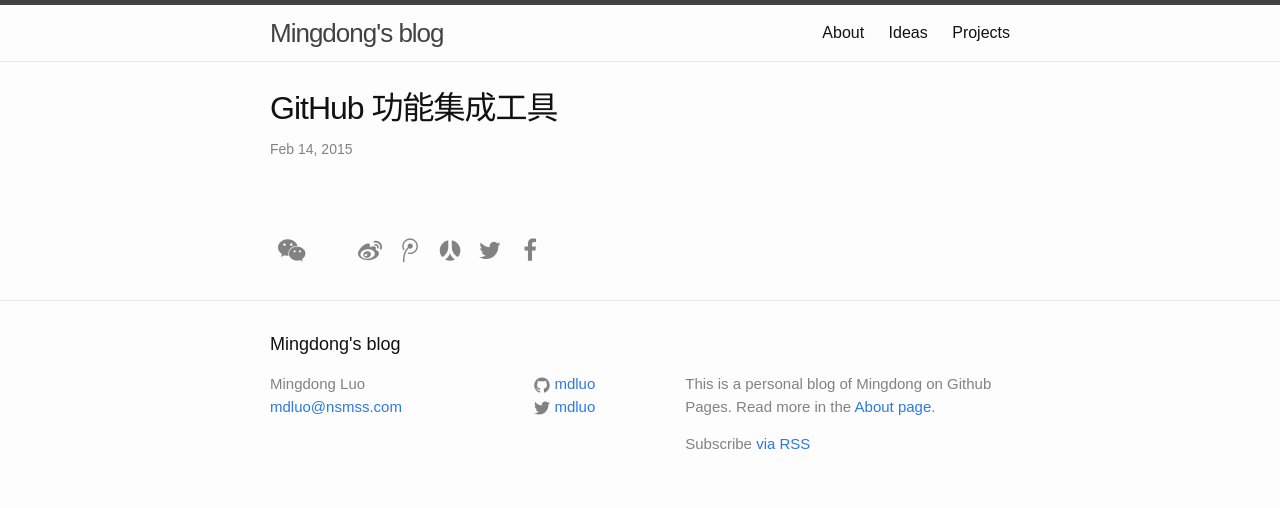
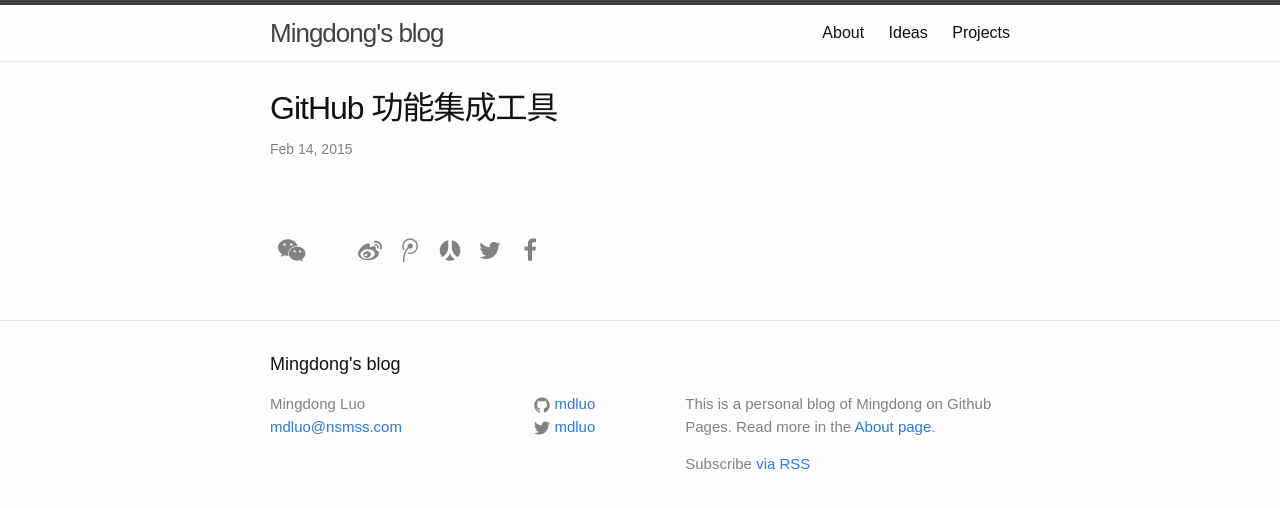
Before and after one commit to itfen/md, a Jekyll site: the page built from _posts/2015-02-14-useful-github-integrations.md, in a window 1280 px wide. Shown: the top 508 px of the page. Built offline with Jekyll 4.4.1, drawn with Linux system fonts in a browser that asks for light colours; nearby versions of some CDN libraries; comment, search, counter and statistics services are not loaded.

Commit message:
update share code area

```diff
--- a/_sass/_layout.scss
+++ b/_sass/_layout.scss
@@ -241,7 +241,9 @@
 }
 
 .bdsharebuttonbox {
+    height: 40px;
     margin-top: 10px;
+    margin-bottom: 20px;
 
     > a {
       color: #828282;
```
